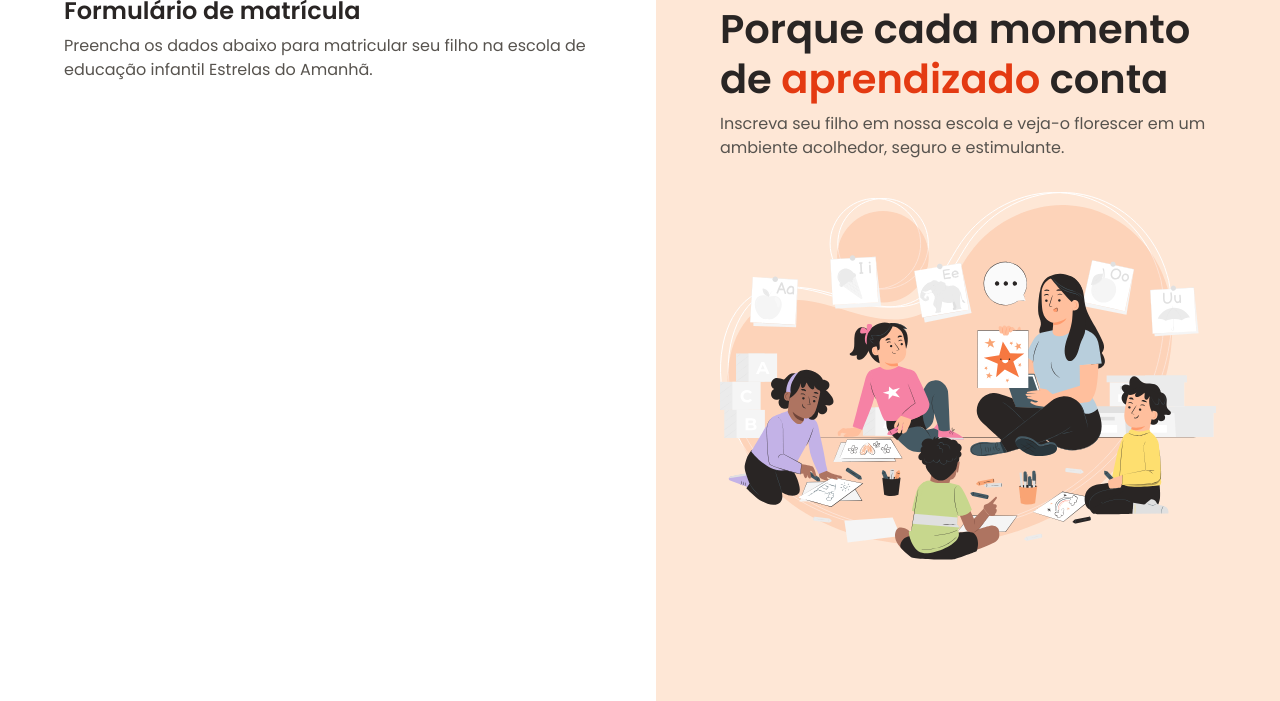
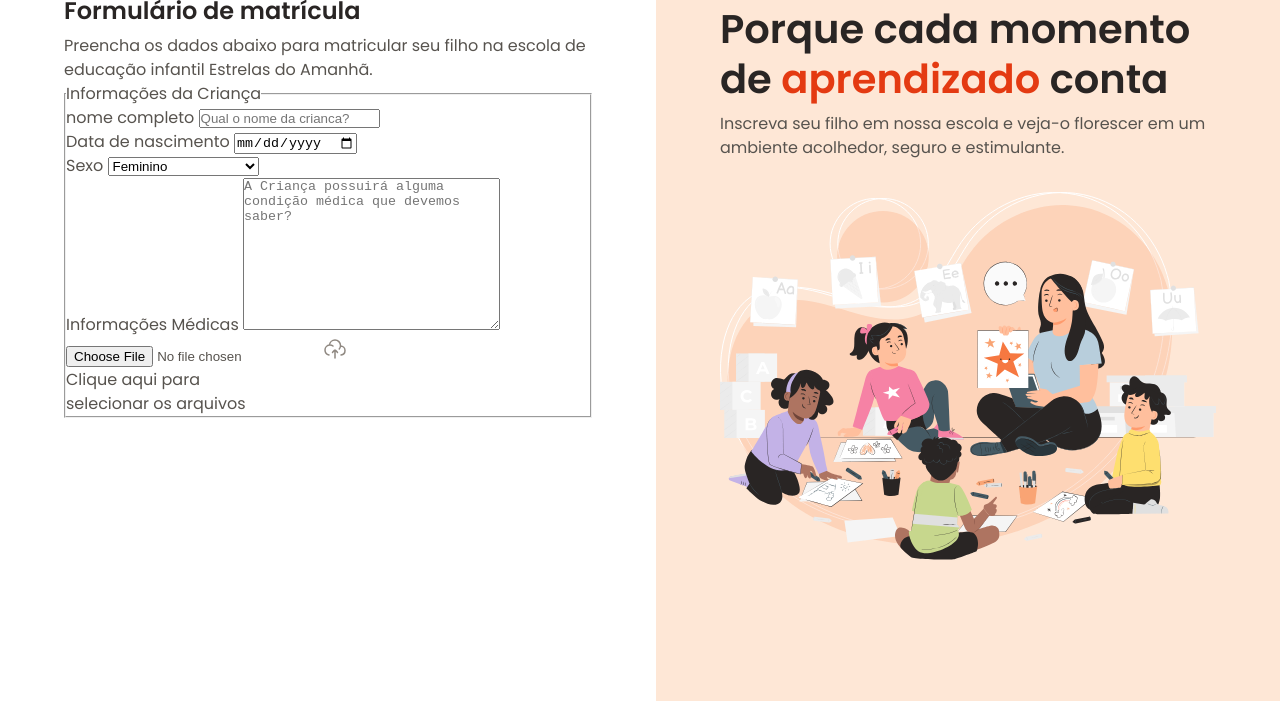
Before and after one commit to ghutttyerrez/Formulario-de-Matricula, a plain HTML site: page index.html in a window 1280 px wide. Shown: the part 99-800 px from the top of the page. Drawn offline with Linux system fonts and the light colour scheme.

Commit message:
iniciando o formulario

```diff
--- a/index.html
+++ b/index.html
@@ -26,6 +26,64 @@
             Preencha os dados abaixo para matricular seu filho na escola de
             educação infantil Estrelas do Amanhã.
           </p>
+
+          <form enctype="multipart/form-data" action="#" method="post">
+            <fieldset class="child-info">
+              <legend>Informações da Criança</legend>
+
+              <div class="input-wrapper">
+                <label for="full-name"> nome completo </label>
+                <input
+                  id="full-name"
+                  type="text"
+                  placeholder="Qual o nome da crianca?"
+                  name="full-name"
+                />
+              </div>
+
+              <div class="input-wrapper">
+                <label for="birth-date">Data de nascimento</label>
+                <input
+                  type="date"
+                  id="birth-date"
+                  lang="pt-BR"
+                  name="birth-date"
+                />
+              </div>
+
+              <div class="select-wrapper">
+                <label for="gender">Sexo</label>
+                <select name="gender" id="gender">
+                  <option value="female">Feminino</option>
+                  <option value="male">Masculino</option>
+                  <option value="na">Prefiro não responder</option>
+                </select>
+              </div>
+
+              <div class="textarea-wrapper">
+                <label for="medical-info">Informações Médicas</label>
+                <textarea
+                  name="medical-info"
+                  id="medical-info"
+                  cols="30"
+                  rows="10"
+                  placeholder="A Criança possuirá alguma condição médica que devemos saber?"
+                ></textarea>
+              </div>
+
+              <div class="droparea-wrapper">
+                <input type="file" id="birth-file" name="birth-file" />
+                <img
+                  src="./assets/icons/cloud-upload.svg"
+                  alt="imagem de upload"
+                />
+                <p>
+                  Clique aqui para <br />
+                  selecionar os arquivos
+                </p>
+              </div>
+            </fieldset>
+          </form>
         </div>
       </main>
 
--- a/style/global.css
+++ b/style/global.css
@@ -21,9 +21,7 @@
   --stroke-highlight: #F3541C;
   --semantic-error: #DC2626;
 
-}
-
-
+  }
 
 body {
   overflow: hidden;
```
